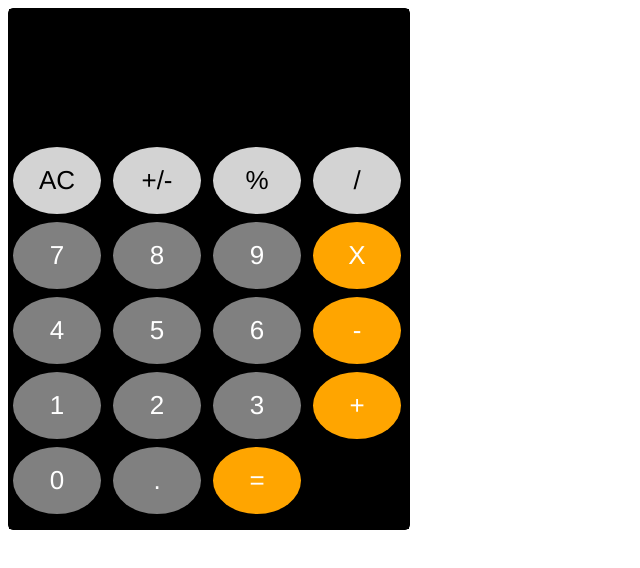
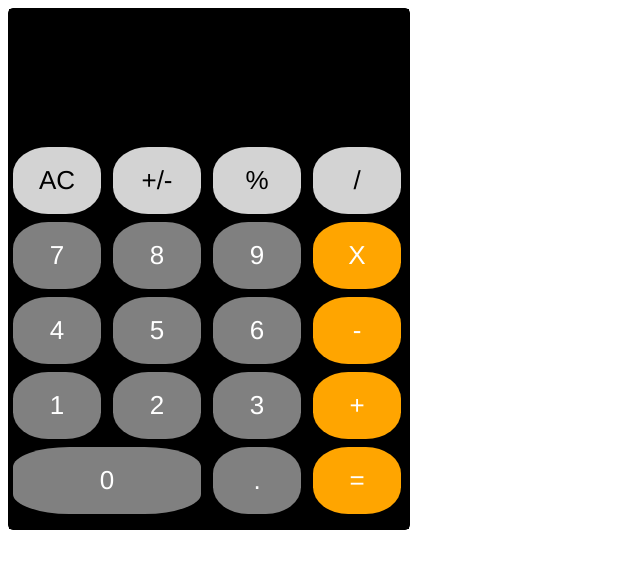
Before and after one commit to scamposul/calculadora, a plain HTML site: page index.html in a window 1280 px wide. Shown: the whole page, without its empty margins (0-640 px from the left). Drawn offline with Linux system fonts and the light colour scheme.

Commit message:
git.commit -m "se cambió el tamaño del 0"

```diff
--- a/index.html
+++ b/index.html
@@ -40,7 +40,7 @@
 
             <br>
 
-            <input type="button" value="0" onclick="document.calculator.ans.value+='0'">
+            <input class="zero" type="button" value="0" onclick="document.calculator.ans.value+='0'">
             <input type="button" value="." onclick="document.calculator.ans.value+='.'">
             <input class="orange" type="button" value="=" onclick="document.calculator.ans.value=eval(document.calculator.ans.value)">
         </form>
--- a/styles.css
+++ b/styles.css
@@ -35,8 +35,13 @@
     padding: 18px;
     margin: 4px;
     border: 0;
-    border-radius: 100%;
+    border-radius: 40%;
     background-color: gray;
+}
+
+#appCal input.zero {
+    width: 47%;
+    border-radius: 30%;
 }
 
 #appCal input.orange {
```
